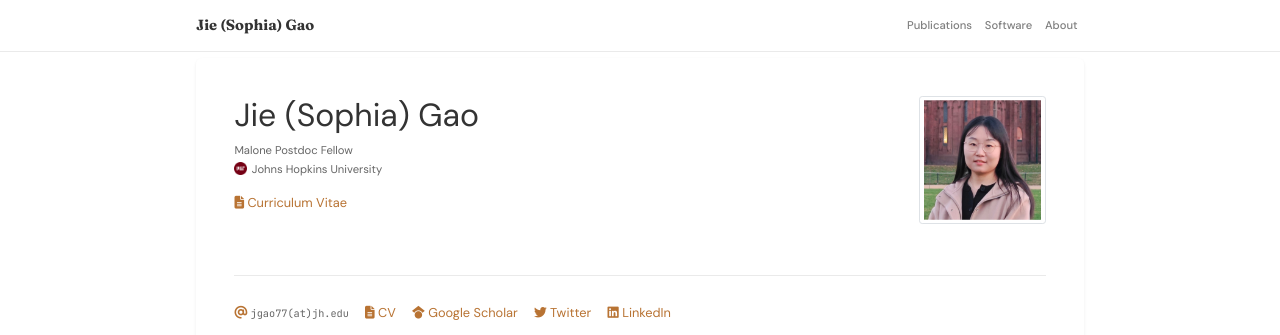
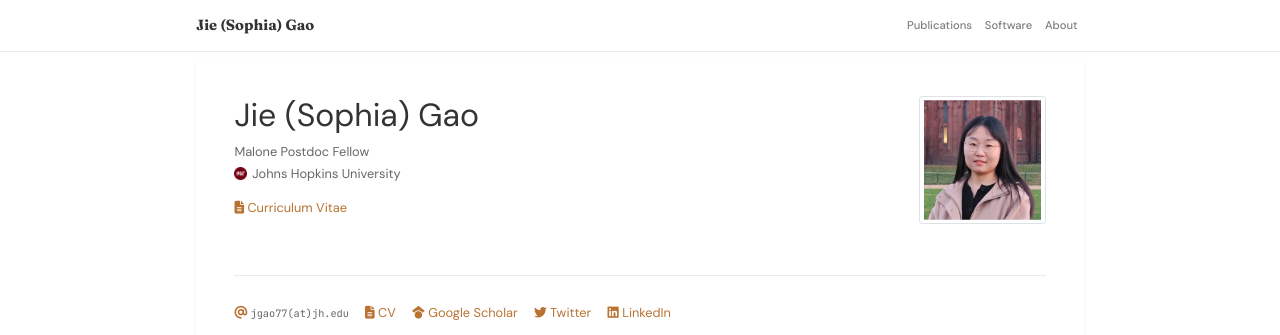
Before and after one commit to gaojie058/gaojie058.github.io, a Jekyll site: the page built from index_layout2.html, in a window 1280 px wide. Shown: the top 335 px of the page. Built offline with Jekyll 4.4.1, drawn with Linux system fonts in a browser that asks for light colours; nearby versions of some CDN libraries; a style sheet for code colours, icons or effects is not loaded.

Commit message:
Enlarge sidebar: wider sidebar, bigger photo/name/title

```diff
--- a/assets/css/global.css
+++ b/assets/css/global.css
@@ -151,7 +151,7 @@
     border-radius: 0.75rem;
     overflow: hidden;
     margin-bottom: 1rem;
-    max-width: 180px;
+    max-width: 220px;
     margin-left: auto;
     margin-right: auto;
 }
@@ -164,7 +164,7 @@
 
 .profile-name-serif {
     font-family: var(--font-heading);
-    font-size: 1.4rem;
+    font-size: 1.65rem;
     font-weight: 600;
     color: var(--color-text);
 }
@@ -178,7 +178,7 @@
 }
 
 .name-fun-fact {
-    font-size: 0.72rem;
+    font-size: 0.82rem;
     color: var(--color-muted);
     font-style: italic;
     margin: 0.3rem 0 0 0;
@@ -187,7 +187,7 @@
 
 .text-profile-position,
 .text-profile-bio {
-    font-size: 0.88rem;
+    font-size: 1rem;
     color: var(--color-muted);
 }
 
@@ -1083,7 +1083,7 @@
 
 /* Left sidebar */
 .sidenav-sidebar {
-    width: 260px;
+    width: 300px;
     flex-shrink: 0;
     background: #fff;
     border-right: none;
```
